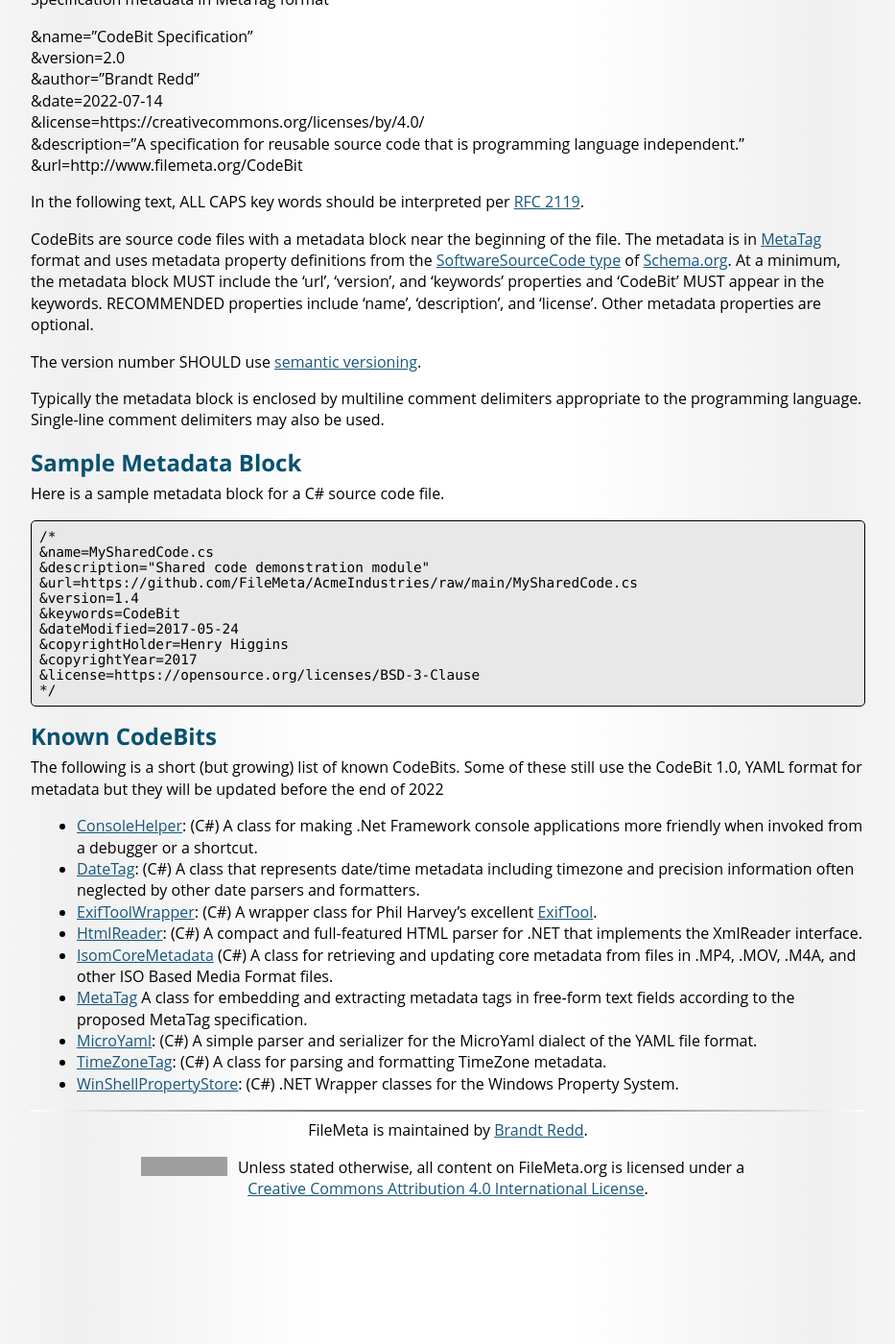
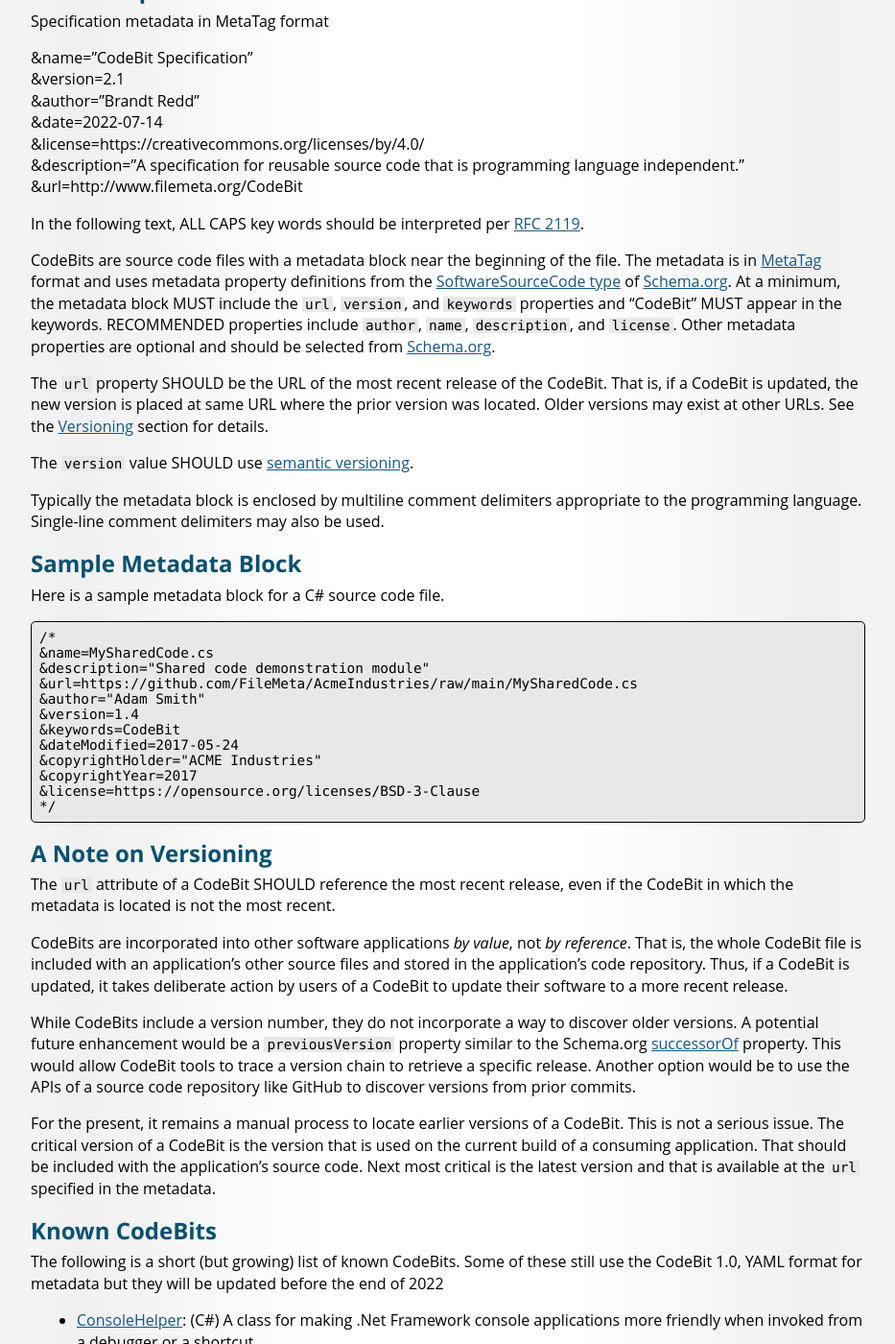
Before and after one commit to FileMeta/filemeta.github.io, a Jekyll site: the page built from CodeBit.md, in a window 1280 px wide and 1400 px high, scrolled down 615 px. Shown: the whole window at 96% size, without its empty margins (173-1106 px from the left). Built offline with Jekyll 4.4.1, drawn with Linux system fonts in a browser that asks for light colours; some web fonts are replaced; before the commit the page ends 1874 px from its top, so only the background shows below that; some of the changed text lies outside the part shown; grey boxes are pictures that could not be loaded.

Commit message:
CodeBit Spec Update

````diff
--- a/CodeBit.md
+++ b/CodeBit.md
@@ -12,6 +12,7 @@
 
 * [CodeBit Specification](#spec): The (very simple) specification for CodeBits
 * [Sample Metadata Block](#sample): A sample CodeBit metadata block.
+* [Versioning](#versioning): A note on how to handle versioning of CodeBits.
 * [Known CodeBits](#directory): A short but growing list of known CodeBits.
 
 Also see the [Blog](/blog) for history and new developments.
@@ -23,7 +24,7 @@
 Specification metadata in MetaTag format
 
 &name="CodeBit Specification" <br/>
-&version=2.0 <br/>
+&version=2.1 <br/>
 &author="Brandt Redd" <br/>
 &date=2022-07-14 <br/>
 &license=https://creativecommons.org/licenses/by/4.0/ <br/>
@@ -32,9 +33,11 @@
 
 In the following text, ALL CAPS key words should be interpreted per [RFC 2119](https://tools.ietf.org/html/rfc2119).
 
-CodeBits are source code files with a metadata block near the beginning of the file. The metadata is in [MetaTag](/MetaTage) format and uses metadata property definitions from the [SoftwareSourceCode type](http://schema.org/SoftwareSourceCode) of [Schema.org](http://schema.org). At a minimum, the metadata block MUST include the 'url', 'version', and 'keywords' properties and 'CodeBit' MUST appear in the keywords. RECOMMENDED properties include 'name', 'description', and 'license'. Other metadata properties are optional.
+CodeBits are source code files with a metadata block near the beginning of the file. The metadata is in [MetaTag](/MetaTage) format and uses metadata property definitions from the [SoftwareSourceCode type](http://schema.org/SoftwareSourceCode) of [Schema.org](http://schema.org). At a minimum, the metadata block MUST include the `url`, `version`, and `keywords` properties and "CodeBit" MUST appear in the keywords. RECOMMENDED properties include `author`, `name`, `description`, and `license`. Other metadata properties are optional and should be selected from [Schema.org](https://schema.org).
 
-The version number SHOULD use [semantic versioning](http://semver.org).
+The `url` property SHOULD be the URL of the most recent release of the CodeBit. That is, if a CodeBit is updated, the new version is placed at same URL where the prior version was located. Older versions may exist at other URLs. See the [Versioning](#versioning) section for details.
+
+The `version` value SHOULD use [semantic versioning](http://semver.org).
 
 Typically the metadata block is enclosed by multiline comment delimiters appropriate to the programming language. Single-line comment delimiters may also be used.
 
@@ -46,14 +49,26 @@
 &name=MySharedCode.cs
 &description="Shared code demonstration module"
 &url=https://github.com/FileMeta/AcmeIndustries/raw/main/MySharedCode.cs
+&author="Adam Smith"
 &version=1.4
 &keywords=CodeBit
 &dateModified=2017-05-24
-&copyrightHolder=Henry Higgins
+&copyrightHolder="ACME Industries"
 &copyrightYear=2017
 &license=https://opensource.org/licenses/BSD-3-Clause
 */
 ```
+
+## <a name="versioning"></a>A Note on Versioning
+
+The `url` attribute of a CodeBit SHOULD reference the most recent release, even if the CodeBit in which the metadata is located is not the most recent.
+
+CodeBits are incorporated into other software applications *by value*, not *by reference*. That is, the whole CodeBit file is included with an application's other source files and stored in the application's code repository. Thus, if a CodeBit is updated, it takes deliberate action by users of a CodeBit to update their software to a more recent release.
+
+While CodeBits include a version number, they do not incorporate a way to discover older versions. A potential future enhancement would be a `previousVersion` property similar to the Schema.org [successorOf](https://schema.org/successorOf) property. This would allow CodeBit tools to trace a version chain to retrieve a specific release. Another option would be to use the APIs of a source code repository like GitHub to discover versions from prior commits.
+
+For the present, it remains a manual process to locate earlier versions of a CodeBit. This is not a serious issue. The critical version of a CodeBit is the version that is used on the current build of a consuming application. That should be included with the application's source code. Next most critical is the latest version and that is available at the `url` specified in the metadata.
+
 ## <a name="directory"></a>Known CodeBits
 
 The following is a short (but growing) list of known CodeBits. Some of these still use the CodeBit 1.0, YAML format for metadata but they will be updated before the end of 2022
````
